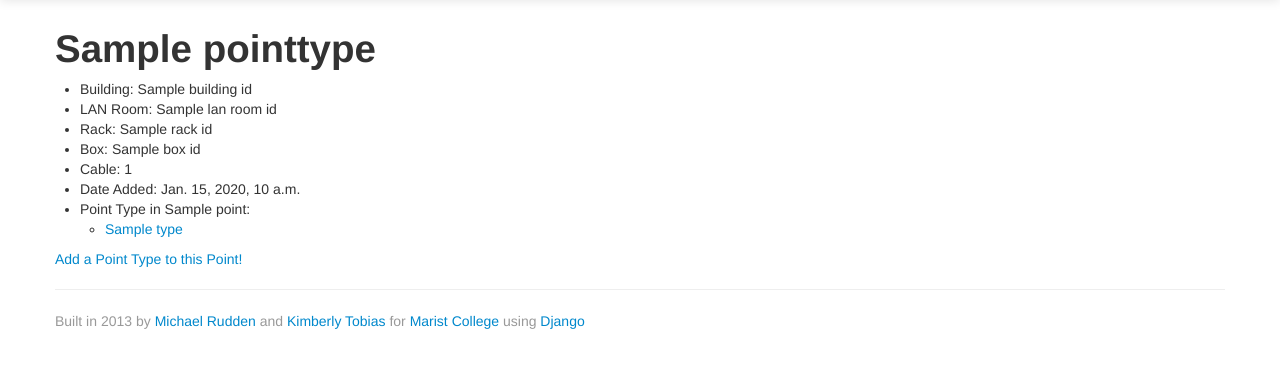
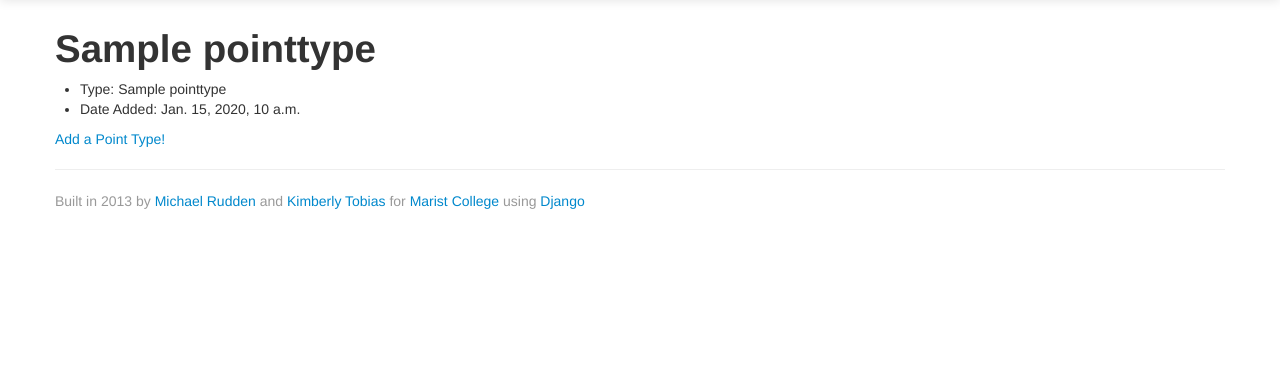
Before and after one commit to mrudden/fiber, a Django app: template templates/fiberdb/pointtypes_detail.html in a window 1280 px wide. Shown: the part 41-409 px from the top of the page. Run offline with Django 3.2, Linux system fonts and the light colour scheme; the template is opened without the code that fills it: most values are stand-ins (such as "Sample title", 1, 10 or a date in 2020); some libraries are stand-ins or nearby versions.

Commit message:
fixing point type detail view

```diff
--- a/templates/fiberdb/pointtypes_detail.html
+++ b/templates/fiberdb/pointtypes_detail.html
@@ -6,17 +6,9 @@
 
 {% block content %}
 <ul>
-    <li>Building: {{ pointtype.path.cable_id.box_id.rack_id.lan_room_id.building_id.short_name }}</li>
-    <li>LAN Room: {{ pointtype.path.cable_id.box_id.rack_id.lan_room_id.lan_room_name }}</li>
-    <li>Rack: {{ pointtype.path.cable_id.box_id.rack_id.rack_name }}</li>
-    <li>Box: {{ pointtype.path.cable_id.box_id.box_name }}</li>
-    <li>Cable: {{ pointtype.path.cable_id }}</li>
+    <li>Type: {{ pointtype }}</li>
     <li>Date Added: {{ pointtype.date_added }}</li>
-    <li>Point Type in {{ point }}:</li>
-    <ul>
-        <li><a href="/paths/{{ path.point.pointtype_id.id }}/">{{ path.point.pointtype_id.type }}</a></li>
-    </ul>
 </ul>
-<a href="/pointtypes/add">Add a Point Type to this Point!</a>
+<a href="/pointtypes/add">Add a Point Type!</a>
 
 {% endblock %}
```
